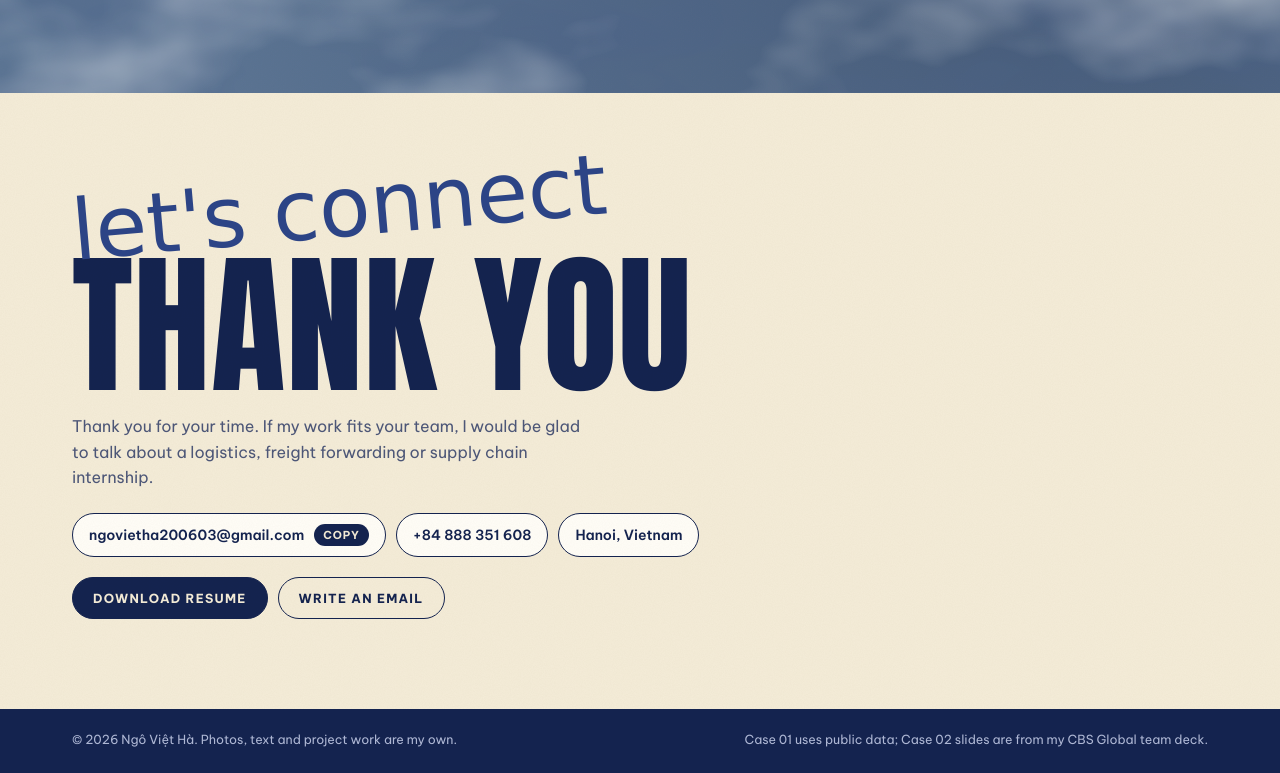
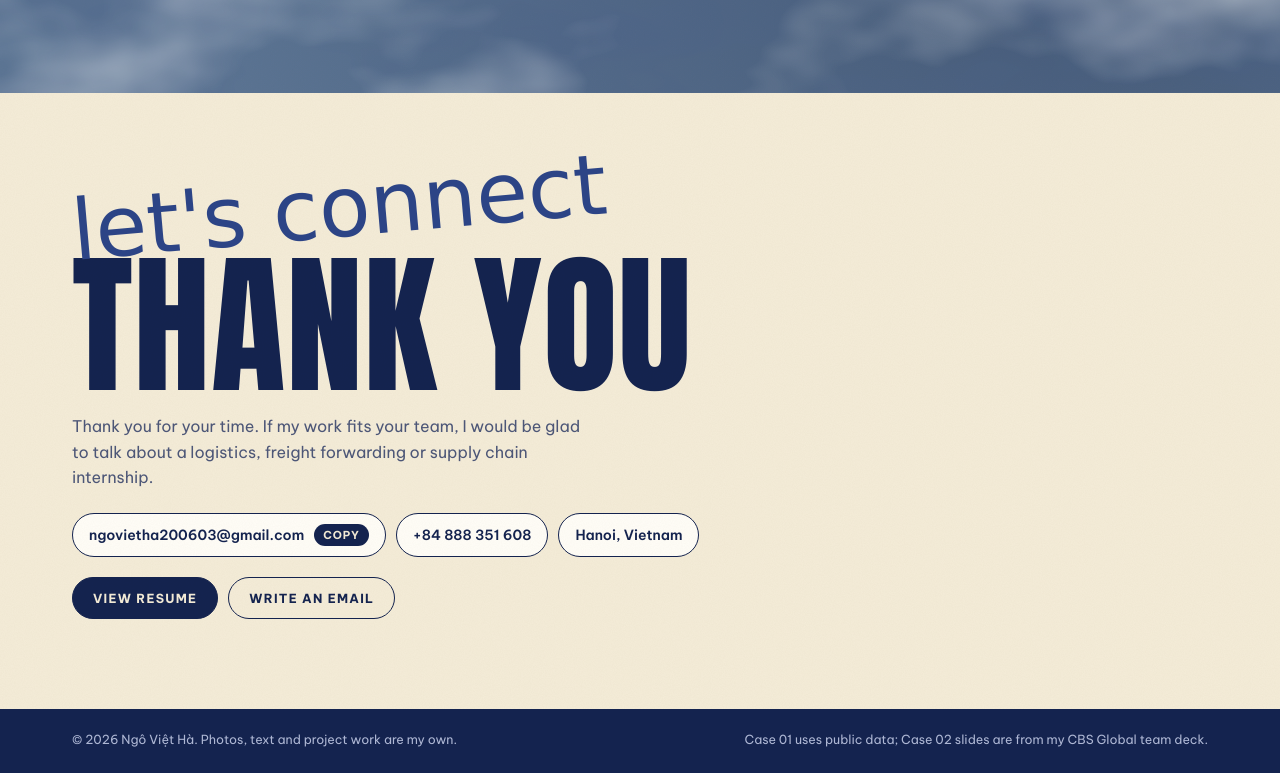
Before and after one commit to Vietha2803/ngo-viet-ha-portfolio, a plain HTML site: page index.html in a window 1280 px wide. Shown: the part 6795-7568 px from the top of the page. Drawn offline with Linux system fonts and the light colour scheme; a web font is replaced by a local one.

Commit message:
Update index.html

```diff
--- a/index.html
+++ b/index.html
@@ -219,7 +219,7 @@ footer .w{display:flex;justify-content:space-between;gap:20px;padding-top:20px;p
   <div class="nav">
     <a class="me" href="#top">Ngô Việt Hà</a>
     <nav><a href="#work">Case studies</a><a href="#experience">Experience</a><a href="#skills">Skills</a><a href="#contact">Contact</a></nav>
-    <a class="btn y" href="resume.pdf" download="Ngo_Viet_Ha_Resume.pdf">Resume</a>
+    <a class="btn y" href="resume.pdf" target="_blank" rel="noopener">Resume</a>
   </div>
   <div class="stage">
     <div class="bigword disp" id="bigword" aria-hidden="true">Portfolio</div>
@@ -520,7 +520,7 @@ footer .w{display:flex;justify-content:space-between;gap:20px;padding-top:20px;p
         <a class="chip" href="tel:+84888351608">+84 888 351 608</a>
         <span class="chip">Hanoi, Vietnam</span>
       </div>
-      <div style="margin-top:20px;display:flex;gap:10px;flex-wrap:wrap"><a class="btn n" href="resume.pdf" download="Ngo_Viet_Ha_Resume.pdf">Download resume</a><a class="btn" href="mailto:ngovietha200603@gmail.com" style="color:var(--navy)">Write an email</a></div>
+      <div style="margin-top:20px;display:flex;gap:10px;flex-wrap:wrap"><a class="btn n" href="resume.pdf" target="_blank" rel="noopener">View resume</a><a class="btn" href="mailto:ngovietha200603@gmail.com" style="color:var(--navy)">Write an email</a></div>
     </div>
   </div>
 </section>
```
